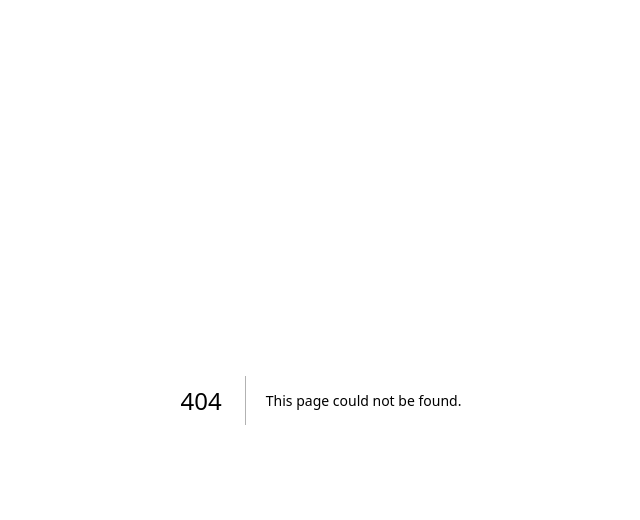
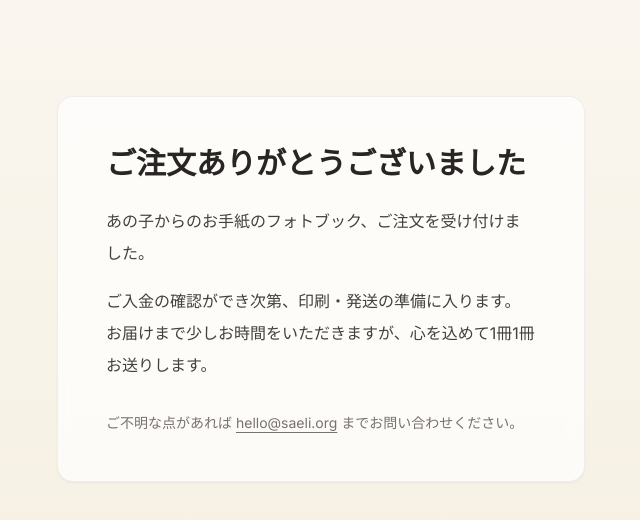
Before and after one commit to IchiroFukuda/saeli-lp, a Next.js app: page /mainichi-anoko/photobook/thanks in a window 1280 px wide. Before the commit this address had no page. Shown: the top 520 px of the page, without its empty margins (319-959 px from the left). Built offline with nearby package versions, Linux system fonts and the light colour scheme.

Commit message:
feat(photobook): /mainichi-anoko/photobook/thanks ページ追加
KOMOJU決済成功後のreturn_url先。ご注文受付メッセージと
発送準備に入る旨を表示。noindex指定。

```diff
--- /dev/null
+++ b/app/mainichi-anoko/photobook/thanks/page.tsx
@@ -0,0 +1,38 @@
+import type { Metadata } from "next";
+
+export const metadata: Metadata = {
+  title: "ご注文ありがとうございました - 毎日あの子 フォトブック",
+  description: "あの子からの手紙のフォトブックのご注文を受け付けました。",
+  robots: { index: false, follow: false },
+};
+
+export default function PhotobookThanksPage() {
+  return (
+    <main className="min-h-screen bg-gradient-to-b from-[#FAF6EF] to-[#F5EFDF] text-stone-800">
+      <section className="mx-auto max-w-xl px-6 pt-24 pb-32">
+        <div className="rounded-2xl bg-white/70 backdrop-blur p-8 sm:p-12 shadow-sm border border-stone-200/60">
+          <h1 className="text-2xl sm:text-3xl font-semibold leading-snug">
+            ご注文ありがとうございました
+          </h1>
+          <p className="mt-6 text-base leading-loose text-stone-700">
+            あの子からのお手紙のフォトブック、ご注文を受け付けました。
+          </p>
+          <p className="mt-4 text-base leading-loose text-stone-700">
+            ご入金の確認ができ次第、印刷・発送の準備に入ります。
+            お届けまで少しお時間をいただきますが、心を込めて1冊1冊お送りします。
+          </p>
+          <p className="mt-8 text-sm text-stone-500">
+            ご不明な点があれば{" "}
+            <a
+              href="mailto:hello@saeli.org"
+              className="underline underline-offset-4 hover:text-stone-700"
+            >
+              hello@saeli.org
+            </a>{" "}
+            までお問い合わせください。
+          </p>
+        </div>
+      </section>
+    </main>
+  );
+}
```
